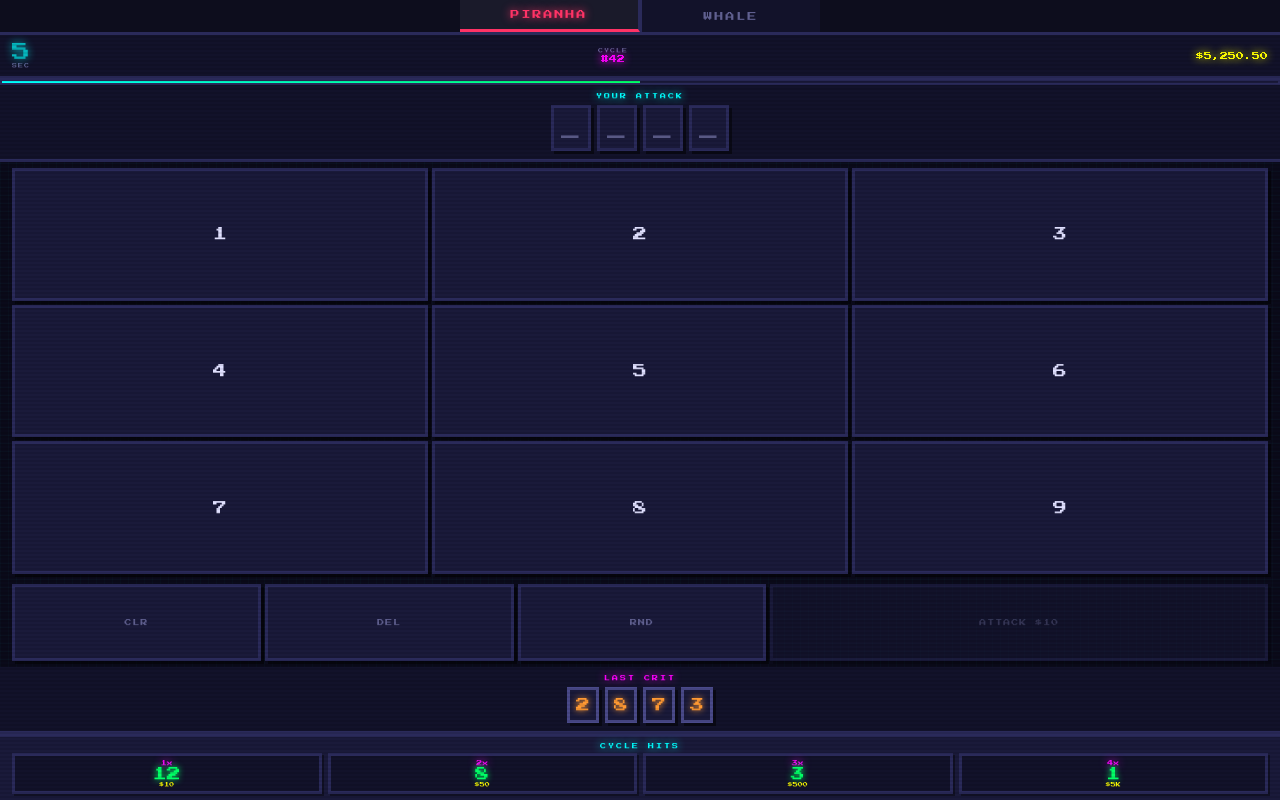
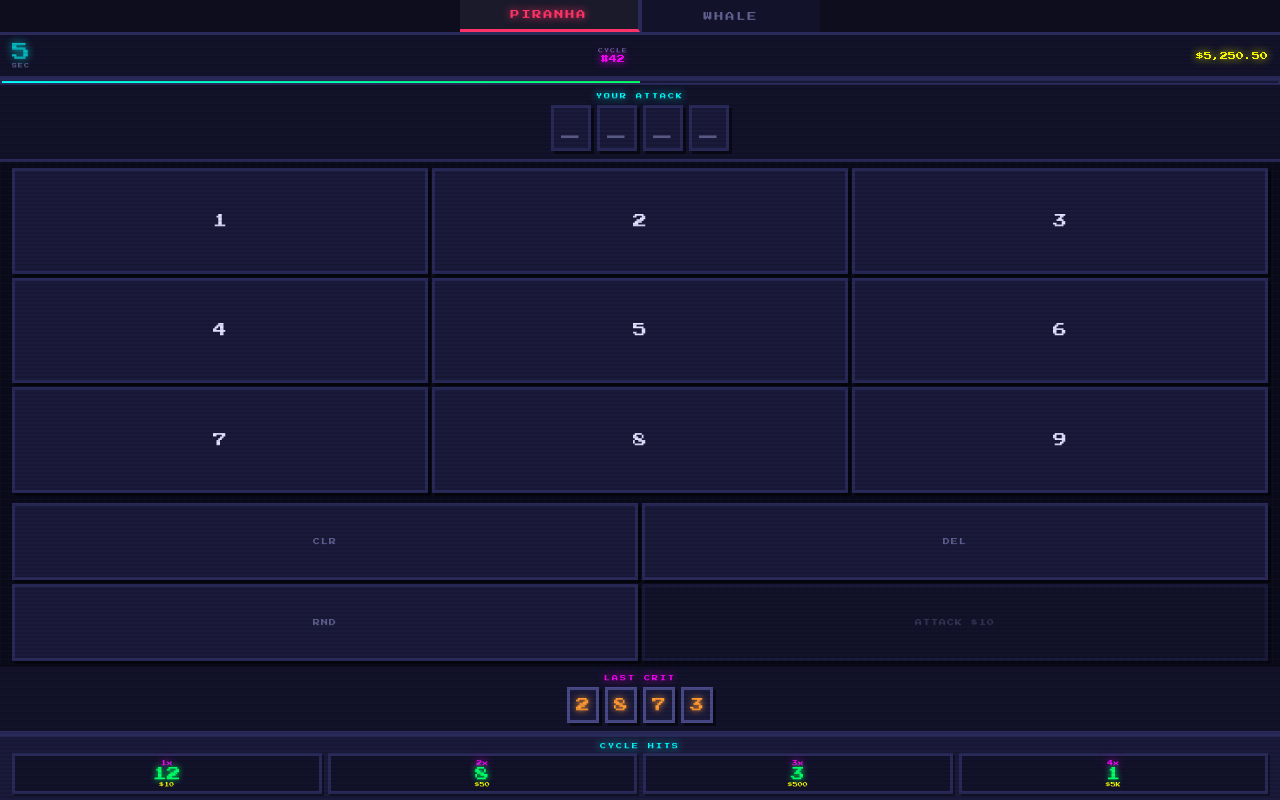
Before and after one commit to l10labs/whalevspiranha, a React (Vite) app: page / in a window 1280 px wide. Built offline with nearby package versions, Linux system fonts and the light colour scheme.

Commit message:
feat: swap to 2x2 grid for action buttons

```diff
--- a/src/components/GameUI.css
+++ b/src/components/GameUI.css
@@ -309,7 +309,8 @@
 /* ============ ACTION BUTTONS ============ */
 .action-row {
   display: grid;
-  grid-template-columns: 1fr 1fr 1fr 2fr;
+  grid-template-columns: 1fr 1fr;
+  grid-template-rows: 1fr 1fr;
   gap: 4px;
   padding: 4px 12px 6px;
   flex-shrink: 0;
```
